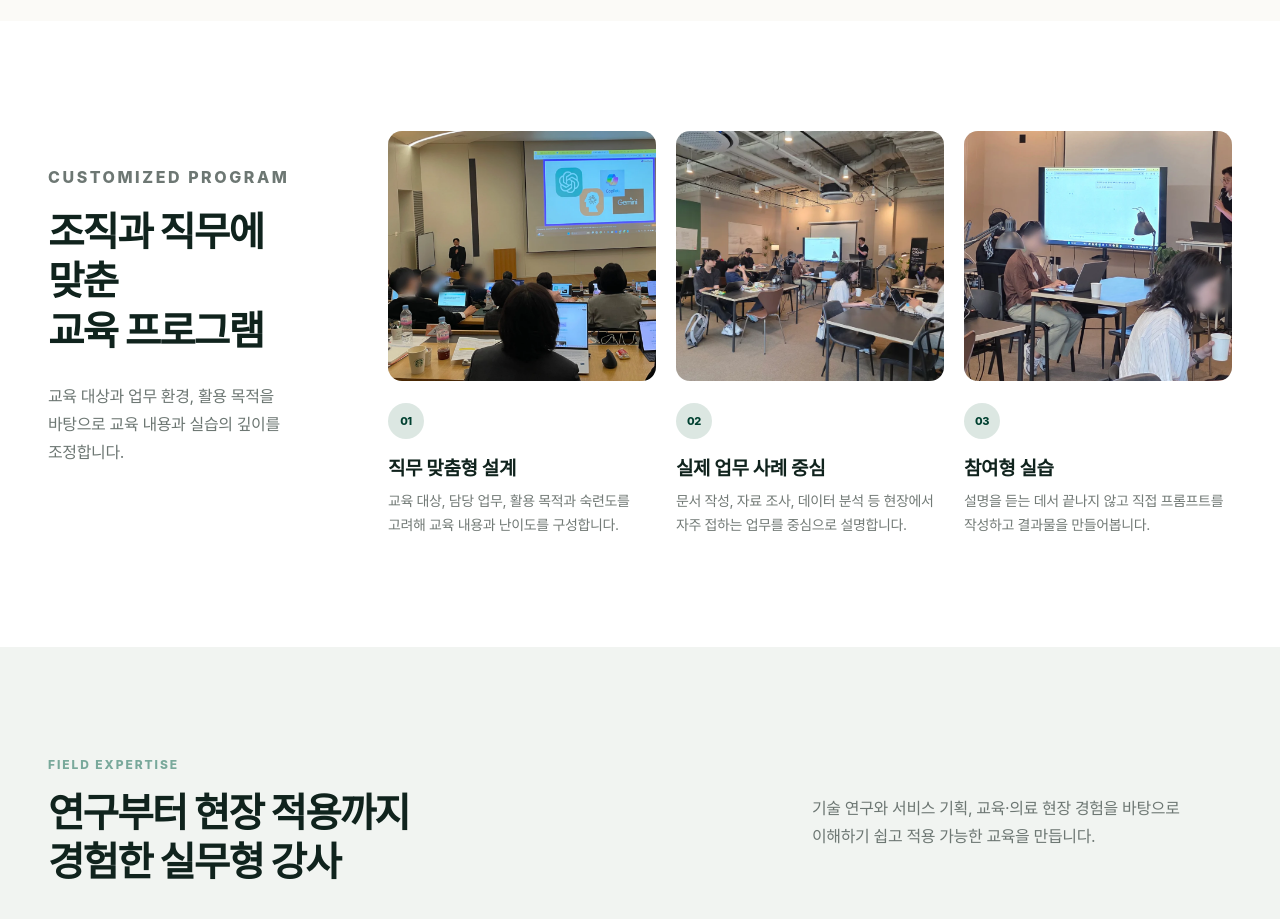
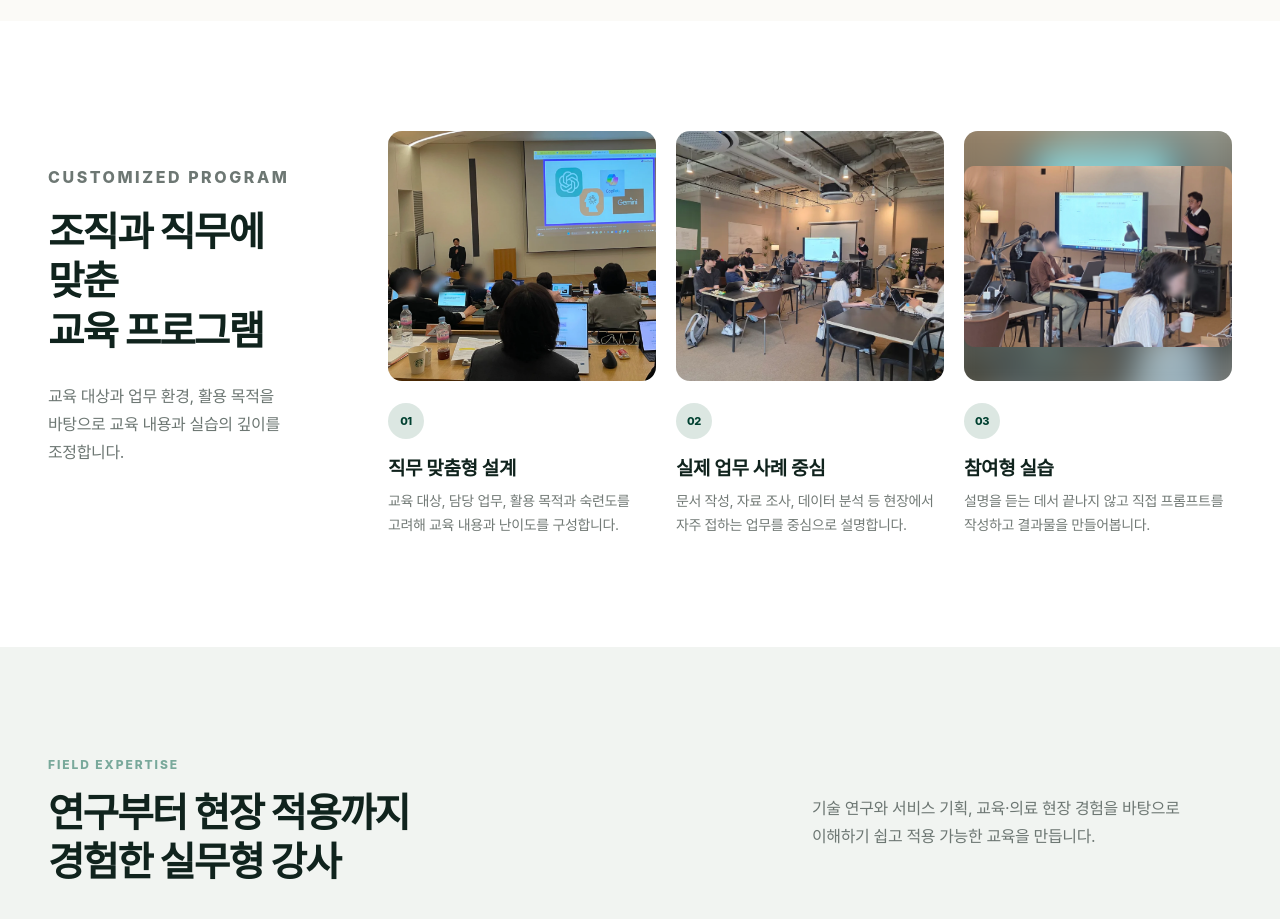
Before and after one commit to Aydencompany/Aydencompany.github.io, a Next.js app: page / in a window 1280 px wide. Shown: the part 1800-2719 px from the top of the page. Built offline with nearby package versions, Linux system fonts and the light colour scheme; a web font is replaced by a local one.

Commit message:
Zoom out hands-on program image

```diff
--- a/app/globals.css
+++ b/app/globals.css
@@ -1215,6 +1215,7 @@ img {
   }
 
   .desktop-program-image {
+    position: relative;
     height: 250px;
     overflow: hidden;
     border-radius: 14px;
@@ -1230,6 +1231,28 @@ img {
 
   .desktop-program-card:hover .desktop-program-image img {
     transform: scale(1.025);
+  }
+
+  .desktop-program-card:nth-child(3) .desktop-program-image::before {
+    position: absolute;
+    z-index: 0;
+    inset: -18px;
+    background:
+      linear-gradient(rgba(0, 64, 48, 0.2), rgba(0, 64, 48, 0.2)),
+      url("/mobile/program-practice.webp") center / cover no-repeat;
+    content: "";
+    filter: blur(16px);
+    transform: scale(1.08);
+  }
+
+  .desktop-program-card:nth-child(3) .desktop-program-image img {
+    position: relative;
+    z-index: 1;
+    object-fit: contain;
+  }
+
+  .desktop-program-card:nth-child(3):hover .desktop-program-image img {
+    transform: none;
   }
 
   .desktop-program-number {
```
